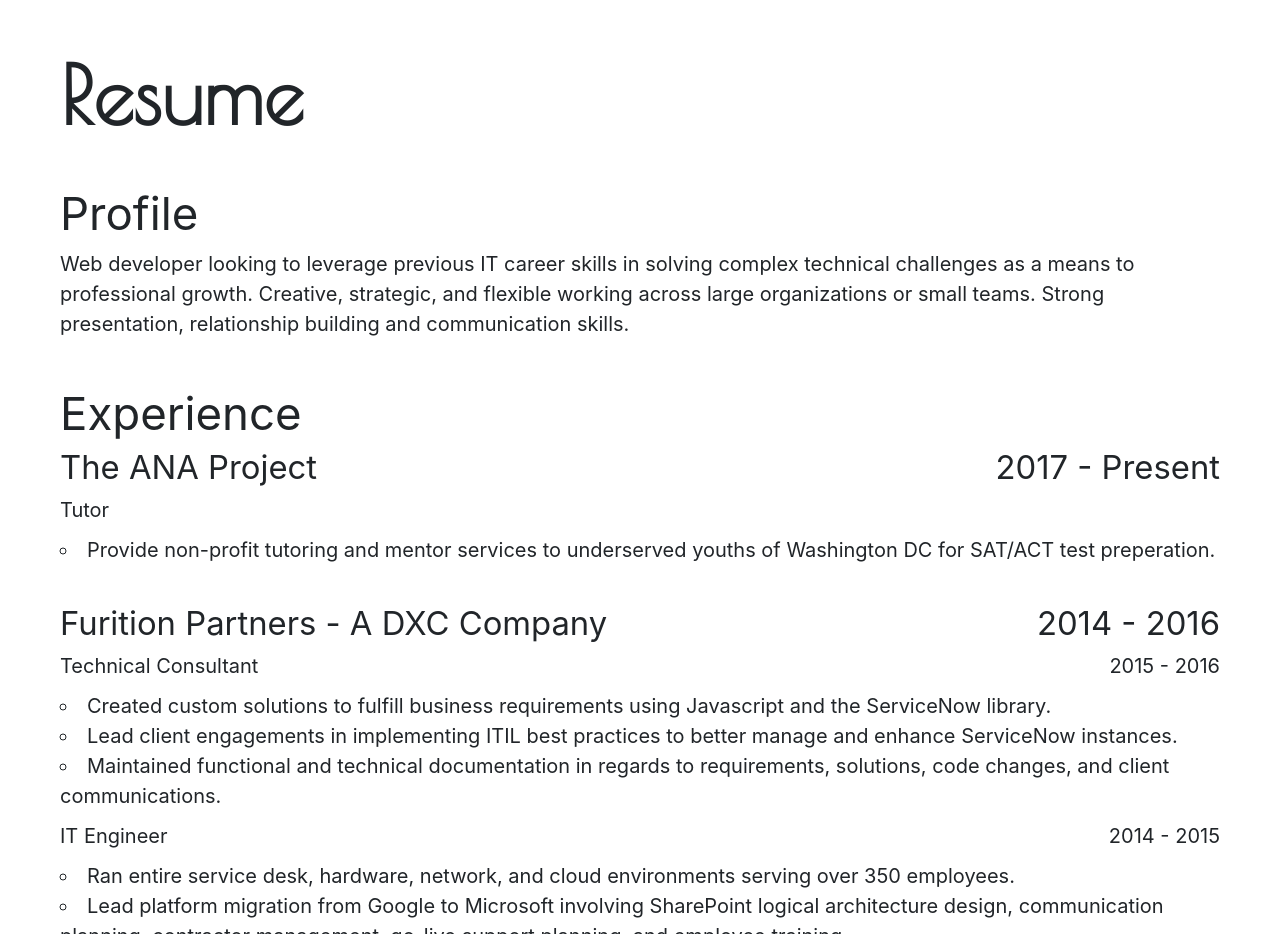
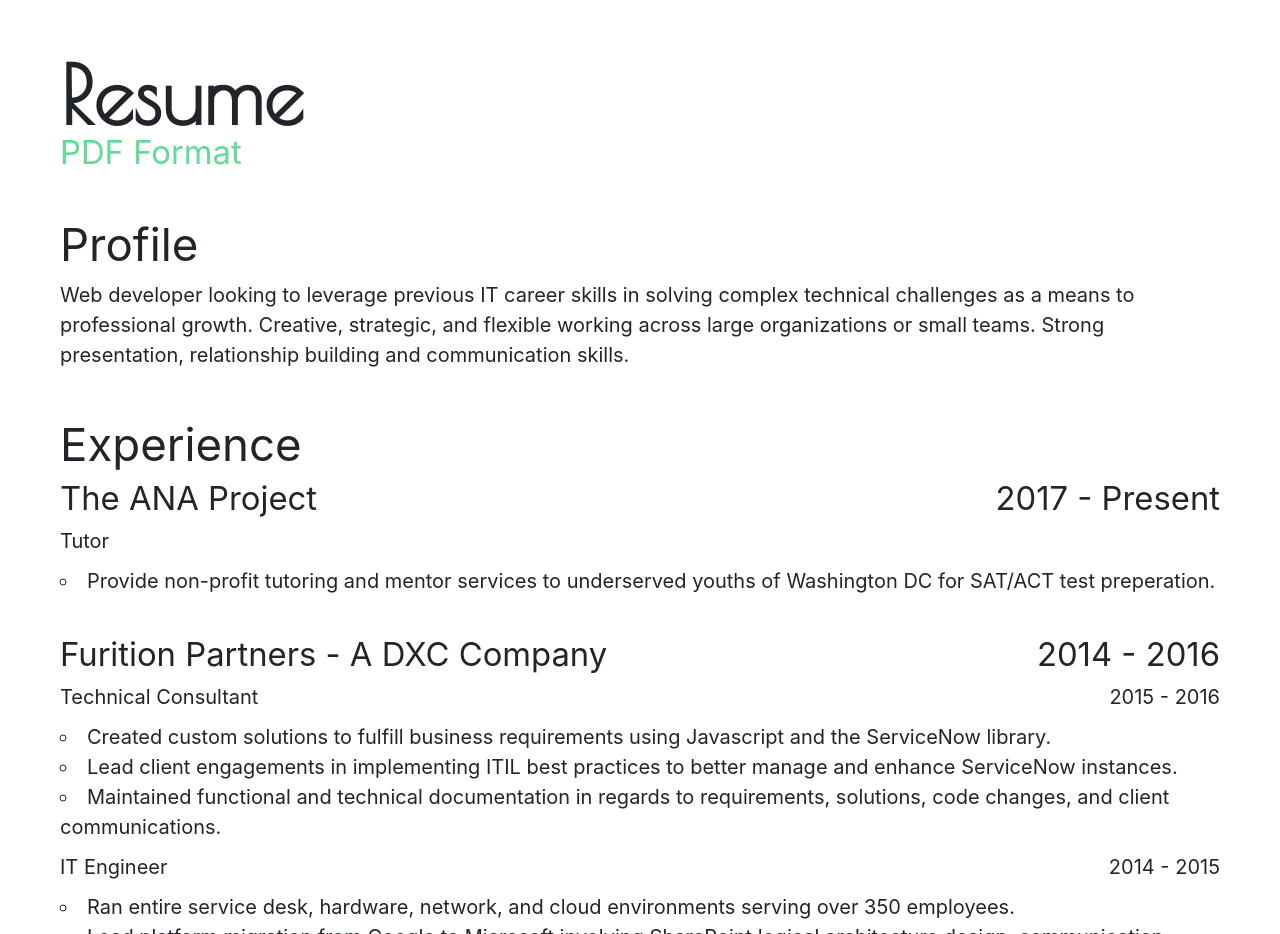
Before and after one commit to koutron/portfolio, a plain HTML site: page index.html in a window 1280 px wide. Shown: the part 2880-3814 px from the top of the page. Drawn offline with nearby package versions, Linux system fonts and the light colour scheme.

Commit message:
added pdf and link

```diff
--- a/index.html
+++ b/index.html
@@ -226,7 +226,7 @@
 <!------------------------------------------------------------------------------------------------------------------->
 
 <div id="resume" class="anchor-padding">
-<h1 class="section">Resume</h1>
+<h1 class="section">Resume</h1><h5 style="margin-top: -5px;"><a href="resume.pdf" >PDF Format</a></h5>
 <h4 class="resume-section">Profile</h4>
 <p>Web developer looking to leverage previous IT career skills in solving complex technical challenges as a means to professional growth.
   Creative, strategic, and flexible working across large organizations or small teams.
```
Also changed, not shown: 1 other file.
